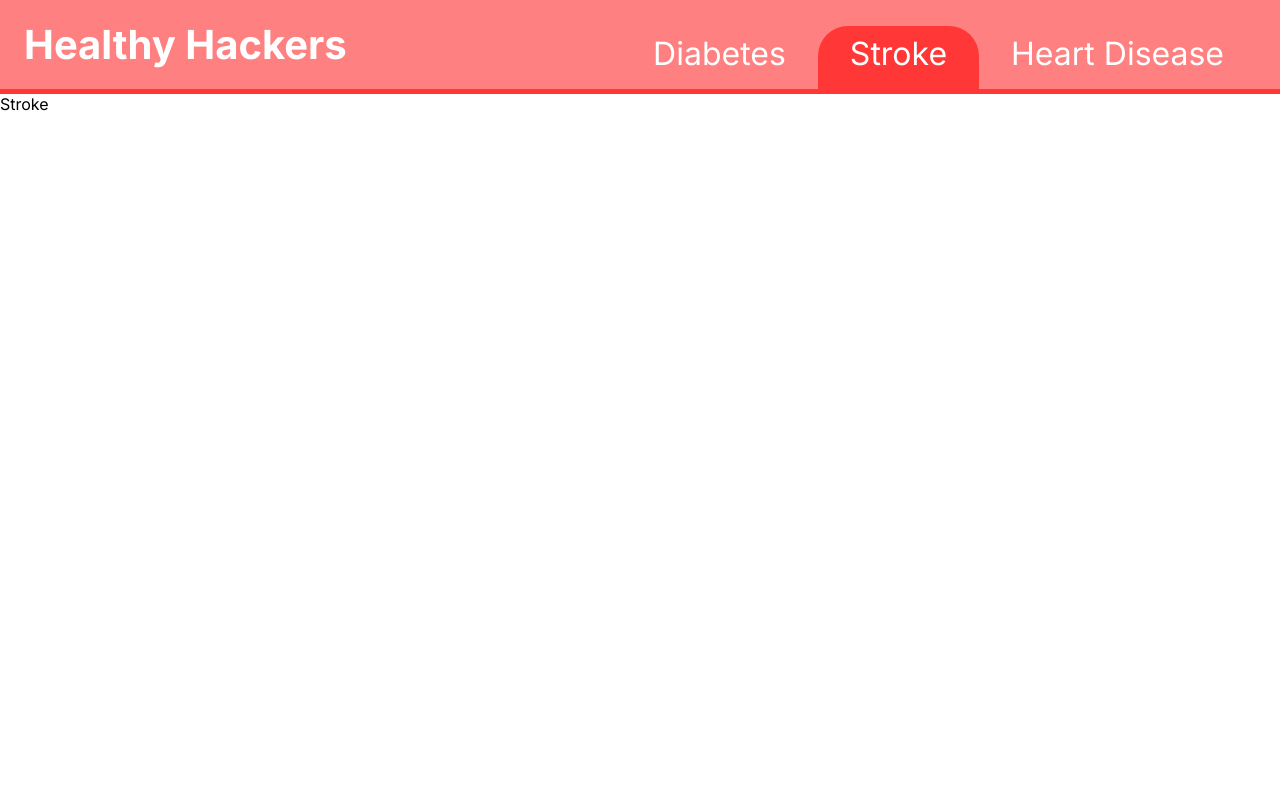
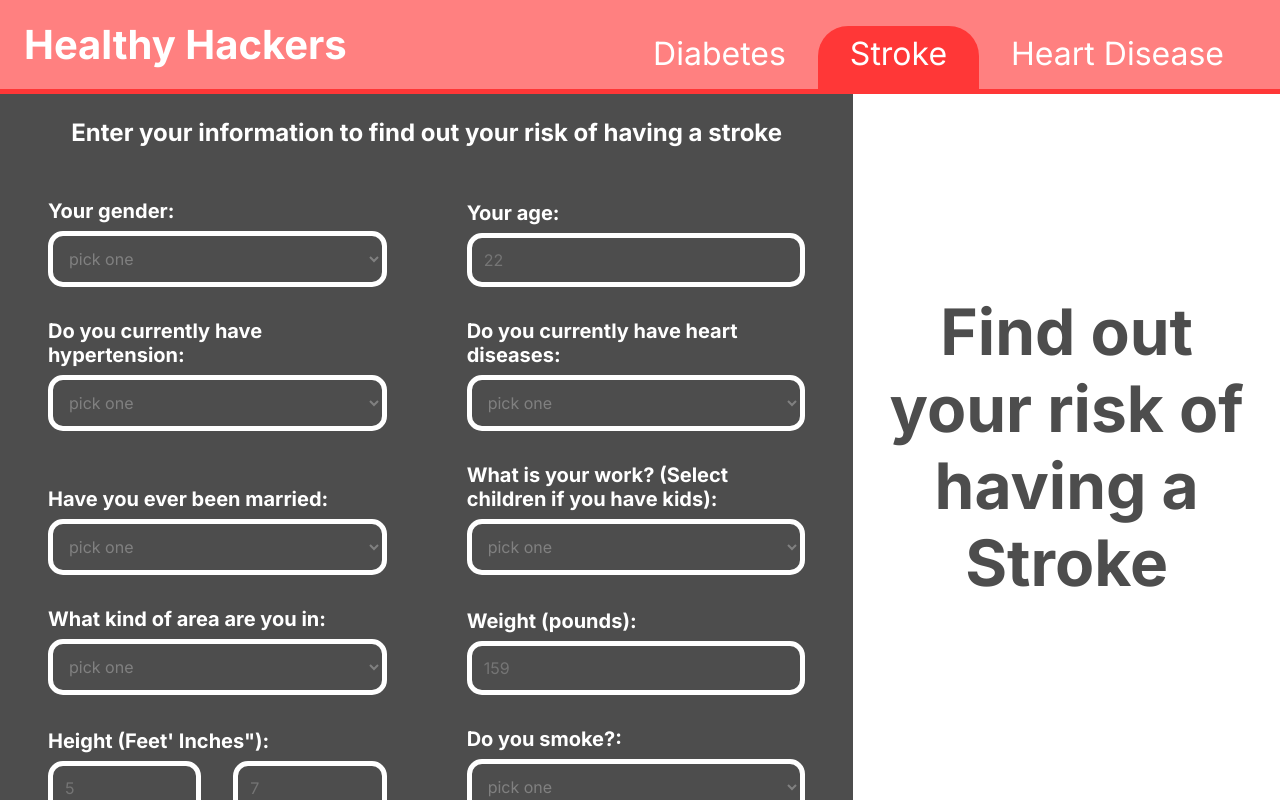
Before and after one commit to ChristianSWill/hacklytics-2025, a React (Vite) app: page /stroke in a window 1280 px wide. Built offline with nearby package versions, Linux system fonts and the light colour scheme.

Commit message:
Added stroke stuff

```diff
--- a/src/App.css
+++ b/src/App.css
@@ -79,19 +79,19 @@
   padding: 0 3em;
 }
 
-.question-card {
+.question-card, .dropdown-card {
   display: flex;
   flex-direction: column;
   gap: 0.5em;
   height: fit-content;
 }
 
-.question-label {
+.question-label, .dropdown-label {
   font-size: 1.25rem;
   font-weight: bold;
 }
 
-.question-input {
+.question-input, .dropdown-select {
   border: 5px solid var(--white-color);
   color: var(--text-color);
   background-color: transparent;
@@ -105,6 +105,15 @@
   &:focus, &:hover {
     outline: none;
     border-color: var(--primary-color);
+  }
+}
+
+.dropdown-select {
+  &:invalid {
+    color: gray;
+  }
+  option:not(:disabled) {
+    color: var(--black-color);
   }
 }
 
--- /dev/null
+++ b/src/components/Dropdown.jsx
@@ -0,0 +1,29 @@
+import React from "react";
+
+const Dropdown = ({ label, values, onChange, name }) => {
+  return (
+    <section className="dropdown-card">
+      <label className="dropdown-label">{label}:</label>
+      <select
+        className="dropdown-select"
+        defaultValue=""
+        onChange={onChange}
+        name={name}
+        required
+      >
+        <option value="" disabled>
+          pick one
+        </option>
+        {values.map((opt, index) => {
+          return (
+            <option value={index} key={index}>
+              {opt}
+            </option>
+          );
+        })}
+      </select>
+    </section>
+  );
+};
+
+export default Dropdown;
--- a/src/pages/Stroke.jsx
+++ b/src/pages/Stroke.jsx
@@ -1,7 +1,172 @@
-import React from "react";
+import axios from "axios";
+import React, { useState } from "react";
+import Questions from "../components/Questions";
+import Dropdown from "../components/Dropdown";
 
 const Stroke = () => {
-  return <div>Stroke</div>;
+  const [risk, setRisk] = useState(null);
+  const [loading, setLoading] = useState(false);
+  const [formData, setFormData] = useState({});
+
+  function getStrokeData() {
+    setLoading(true);
+    const bodyMassIndex =
+      (Number(formData.weight) /
+        (Number(formData["height-ft"]) * 12 + Number(formData["height-in"])) **
+          2) *
+      703;
+
+    const params = {
+      gender: Number(formData.gender),
+      age: Number(formData.age),
+      hypertension: Number(formData.hypertension),
+      heart_disease: Number(formData.heart_disease),
+      ever_married: Number(formData.ever_married),
+      work_type: Number(formData.work_type),
+      residence_type: Number(formData.residence),
+      bmi: bodyMassIndex,
+      smoking_status: Number(formData.smokes),
+    };
+
+    axios
+      .post(`http://127.0.0.1:5000/stroke`, params, {
+        headers: {
+          "Content-Type": "application/json",
+        },
+      })
+      .then((res) => {
+        setRisk(res.data);
+        setLoading(false);
+      })
+      .catch((error) => {
+        setLoading(false);
+      });
+  }
+
+  function handleChange(e) {
+    setFormData({ ...formData, [e.target.name]: e.target.value });
+  }
+
+  function handleSubmit(e) {
+    e.preventDefault();
+    getStrokeData();
+  }
+
+  return (
+    <main className="main">
+      <form className="questions" onSubmit={handleSubmit}>
+        <h2>Enter your information to find out your risk of having a stroke</h2>
+        <div className="question-wrapper">
+          <Dropdown
+            label="Your gender"
+            values={["Male", "Female"]}
+            onChange={handleChange}
+            name="gender"
+          />
+          <Questions
+            label="Your age"
+            placeholder="22"
+            type="number"
+            onChange={handleChange}
+            name="age"
+          />
+          <Dropdown
+            label="Do you currently have hypertension"
+            values={["No", "Yes"]}
+            onChange={handleChange}
+            name="hypertension"
+          />
+          <Dropdown
+            label="Do you currently have heart diseases"
+            values={["No", "Yes"]}
+            onChange={handleChange}
+            name="heart_disease"
+          />
+          <Dropdown
+            label="Have you ever been married"
+            values={["No", "Yes"]}
+            onChange={handleChange}
+            name="ever_married"
+          />
+          <Dropdown
+            label="What is your work? (Select children if you have kids)"
+            values={[
+              "Children",
+              "Government Job",
+              "Never Worked",
+              "Company",
+              "Self-Employeed",
+            ]}
+            onChange={handleChange}
+            name="work_type"
+          />
+          <Dropdown
+            label="What kind of area are you in"
+            values={["Rural", "Urban"]}
+            onChange={handleChange}
+            name="residence"
+          />
+          <Questions
+            label="Weight (pounds)"
+            placeholder="159"
+            type="number"
+            onChange={handleChange}
+            name="weight"
+          />
+          <section className="question-card">
+            <label className="question-label">Height (Feet' Inches"):</label>
+            <div className="double-question">
+              <input
+                type="number"
+                className="question-input"
+                placeholder="5"
+                required
+                onChange={handleChange}
+                name="height-ft"
+              ></input>
+              <input
+                type="number"
+                className="question-input"
+                placeholder="7"
+                required
+                onChange={handleChange}
+                name="height-in"
+              ></input>
+            </div>
+          </section>
+          <Dropdown
+            label="Do you smoke?"
+            values={["Never Smoked", "Formerly Smoked", "Currently Smokes"]}
+            onChange={handleChange}
+            name="smokes"
+          />
+        </div>
+        <button className="question-submit">Calculate Risks</button>
+      </form>
+      <div className="risk">
+        {loading ? (
+          <span className="loader"></span>
+        ) : (
+          <>
+            {risk ? (
+              <>
+                <h2 className="risk-header">Stroke Risk:</h2>
+                <div className="risk-percent">{risk["Percent Risk"]}</div>
+                <p className="risk-text">
+                  You have a <span>{risk["Prediction"]}</span> of having a
+                  stroke
+                </p>
+              </>
+            ) : (
+              <h2 className="risk-header">
+                Find out your risk of having a Stroke
+              </h2>
+            )}
+          </>
+        )}
+      </div>
+    </main>
+  );
 };
 
 export default Stroke;
```
